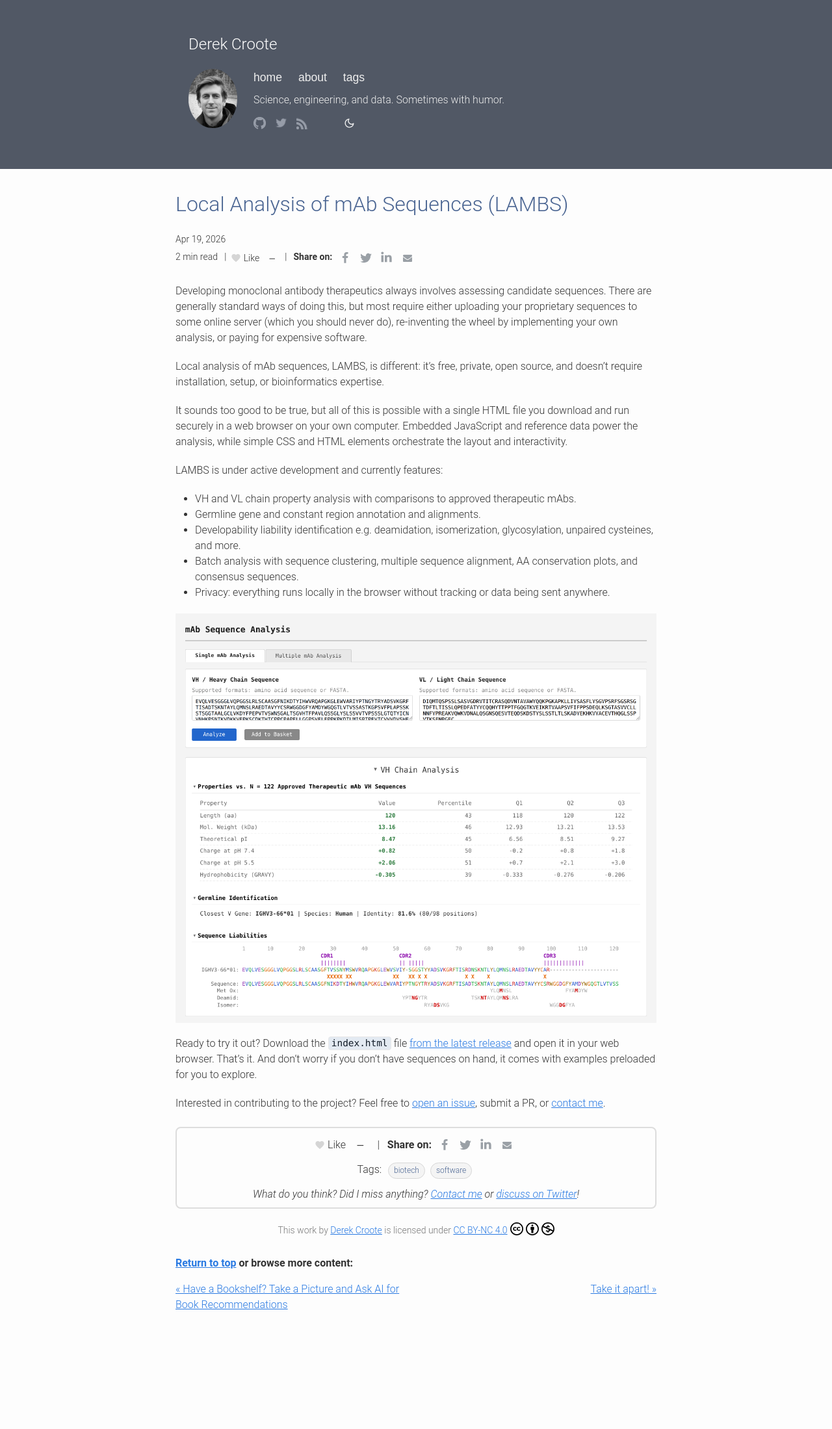
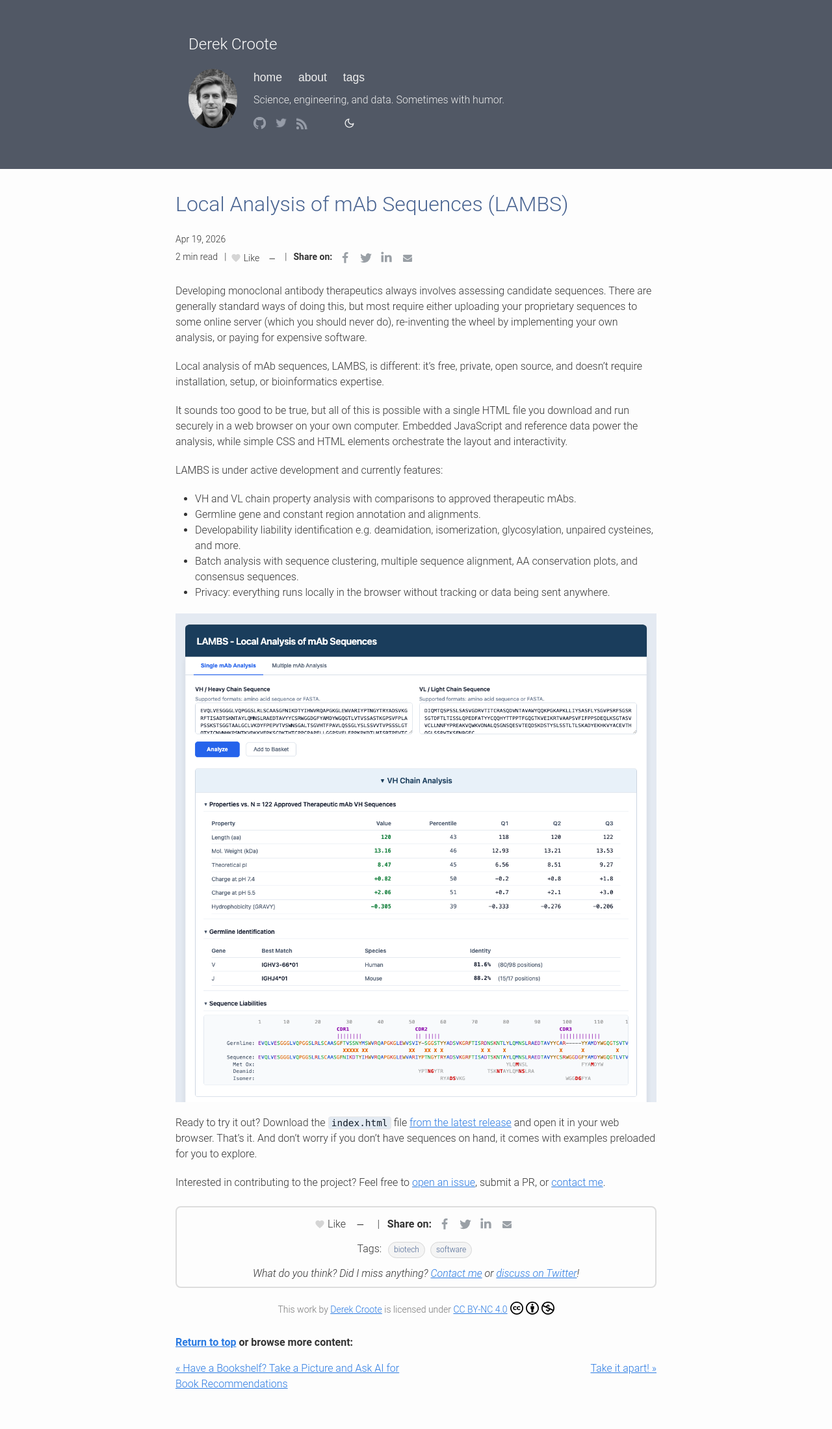
Before and after one commit to dcroote/dcroote.github.io, a Jekyll site: the page built from _posts/2026-04-19-local-analysis-mab-sequences.md, in a window 1280 px wide. Shown: the whole page at 65% size. Built offline with Jekyll 4.4.1, drawn with Linux system fonts in a browser that asks for light colours; some web fonts are replaced; before the commit the page ends 2077 px from its top, so only the background shows below that.

Commit message:
Update LAMBS post screenshot from dcroote/lambs repo
Replace the single mAb analysis screenshot with the current version
from the LAMBS repository and adjust the embedded image height to match
the updated 1200x1220 aspect ratio.

Co-authored-by: Derek Croote <dcroote@users.noreply.github.com>

```diff
--- a/_posts/2026-04-19-local-analysis-mab-sequences.md
+++ b/_posts/2026-04-19-local-analysis-mab-sequences.md
@@ -23,7 +23,7 @@ LAMBS is under active development and currently features:
 - Batch analysis with sequence clustering, multiple sequence alignment, AA conservation plots, and consensus sequences.
 - Privacy: everything runs locally in the browser without tracking or data being sent anywhere.
 
-<img src="/images/lambs/screenshot_lambs_single_mab_analysis.png" alt="Screenshot of LAMBS single mAb analysis" class="centered_img" width="800" height="681" onclick="openImageModal(this.src)" style="cursor: zoom-in" />
+<img src="/images/lambs/screenshot_lambs_single_mab_analysis.png" alt="Screenshot of LAMBS single mAb analysis" class="centered_img" width="800" height="813" onclick="openImageModal(this.src)" style="cursor: zoom-in" />
 <div id="image-modal" class="image-modal" onclick="this.style.display='none'">
   <span class="image-modal-close">&times;</span>
   <img class="image-modal-content" id="image-modal-img" alt="An enlarged screenshot of LAMBS single mAb analysis." />
```
Also changed, not shown: images/lambs/screenshot_lambs_single_mab_analysis.png.
